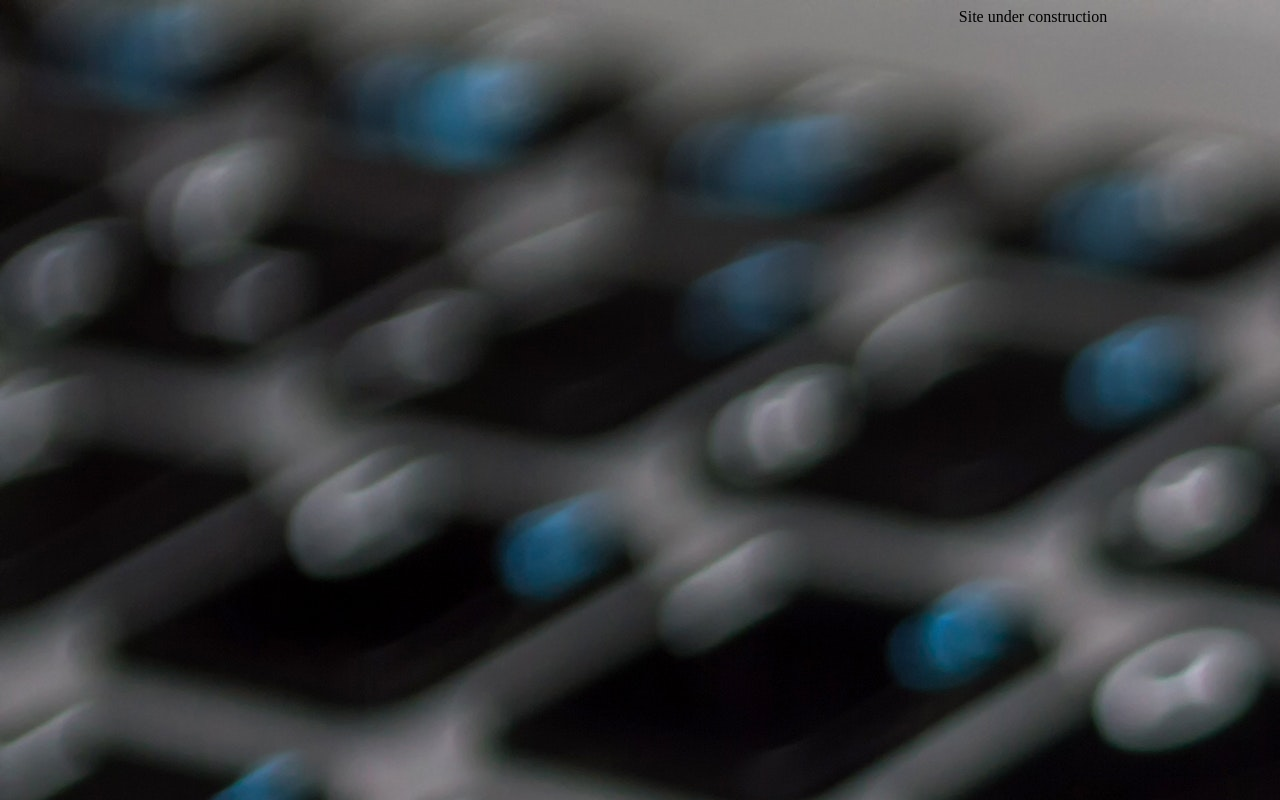
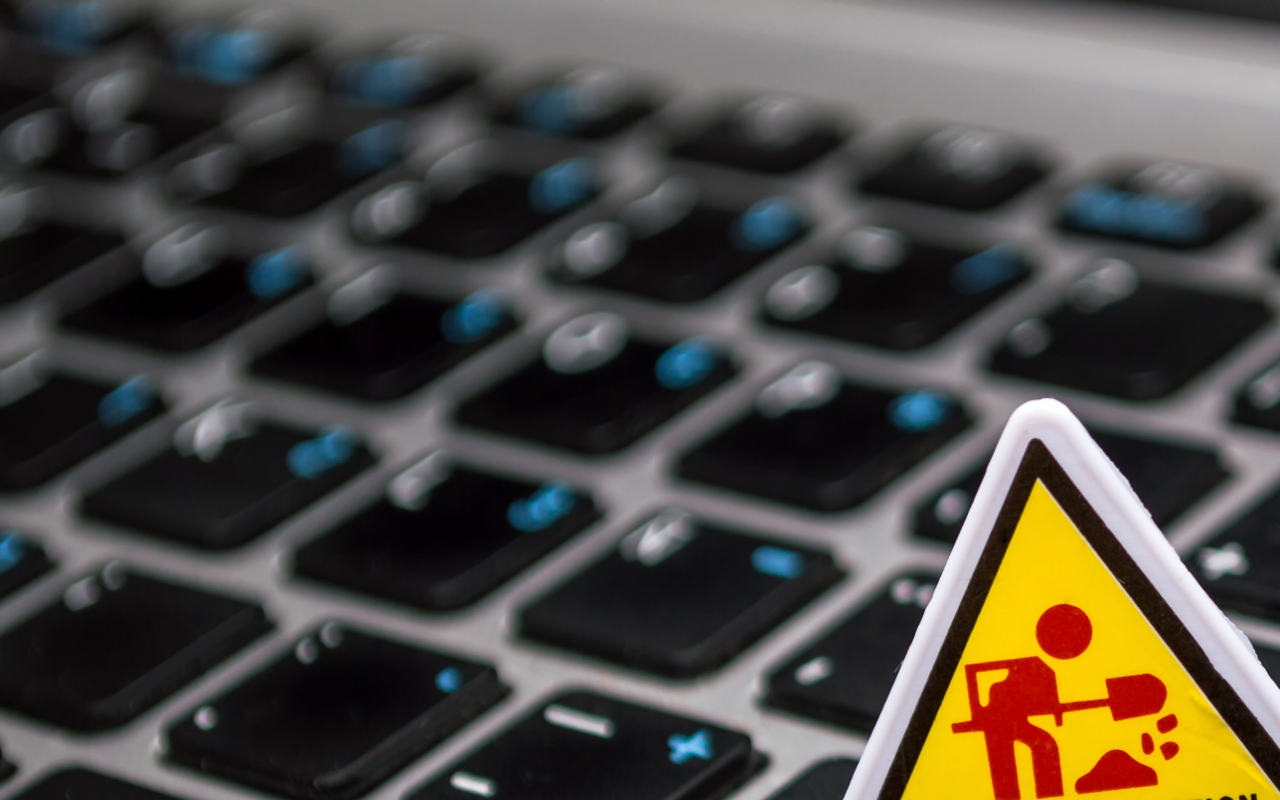
Before and after one commit to aleksfilipiak/aleksfilipiak.github.io, a plain HTML site: page index.html in a window 1280 px wide. Shown: the top 800 px of the page. Drawn offline with Linux system fonts and the light colour scheme.

Commit message:
little background2

```diff
--- a/index.html
+++ b/index.html
@@ -10,7 +10,7 @@
 <body>
 
 
-<div id="root">Site under construction</div>
+<div id="root"></div>
 
 </body>
 </html>
--- a/style.css
+++ b/style.css
@@ -3,6 +3,7 @@ body {
     width: 2050px;
     background-image: url("images/business-coming-soon-computer-211122.jpg");
     background-repeat: no-repeat;
+    background-size: cover;
 }
 
 #root {
```
